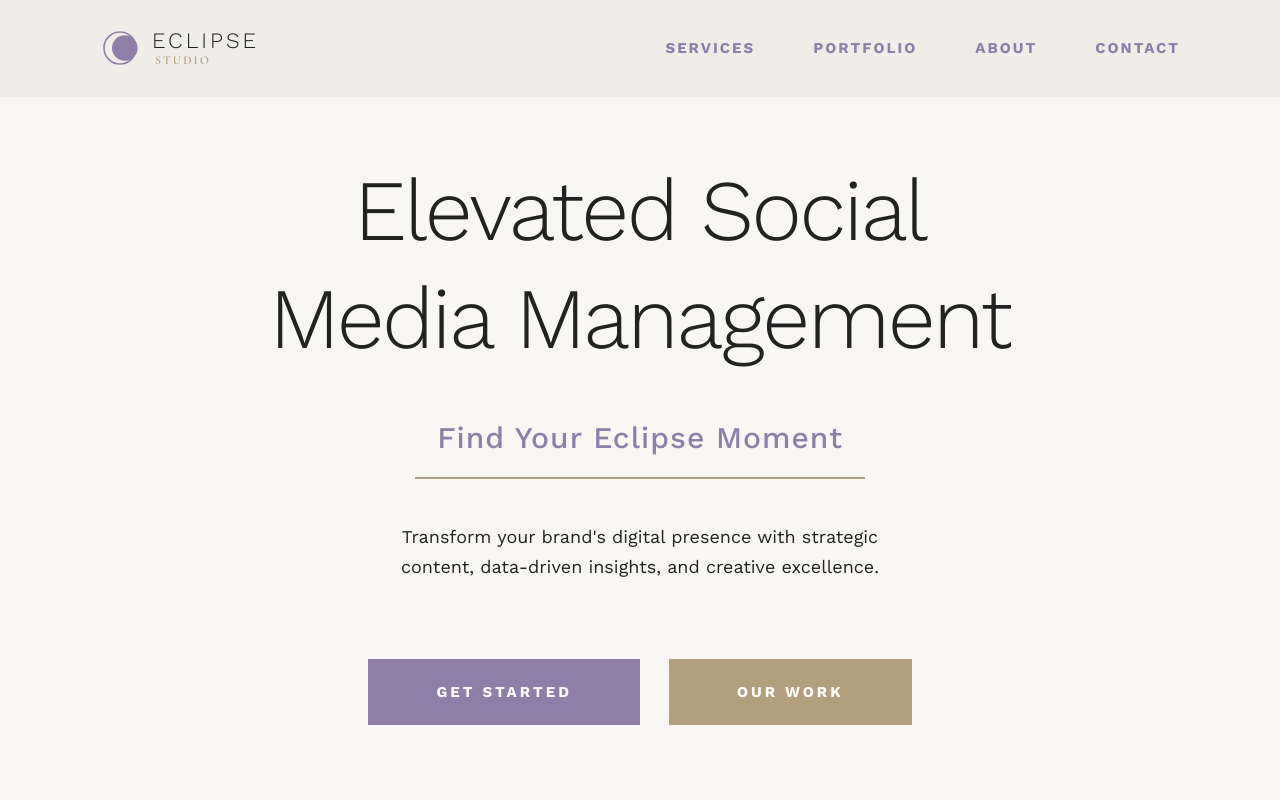
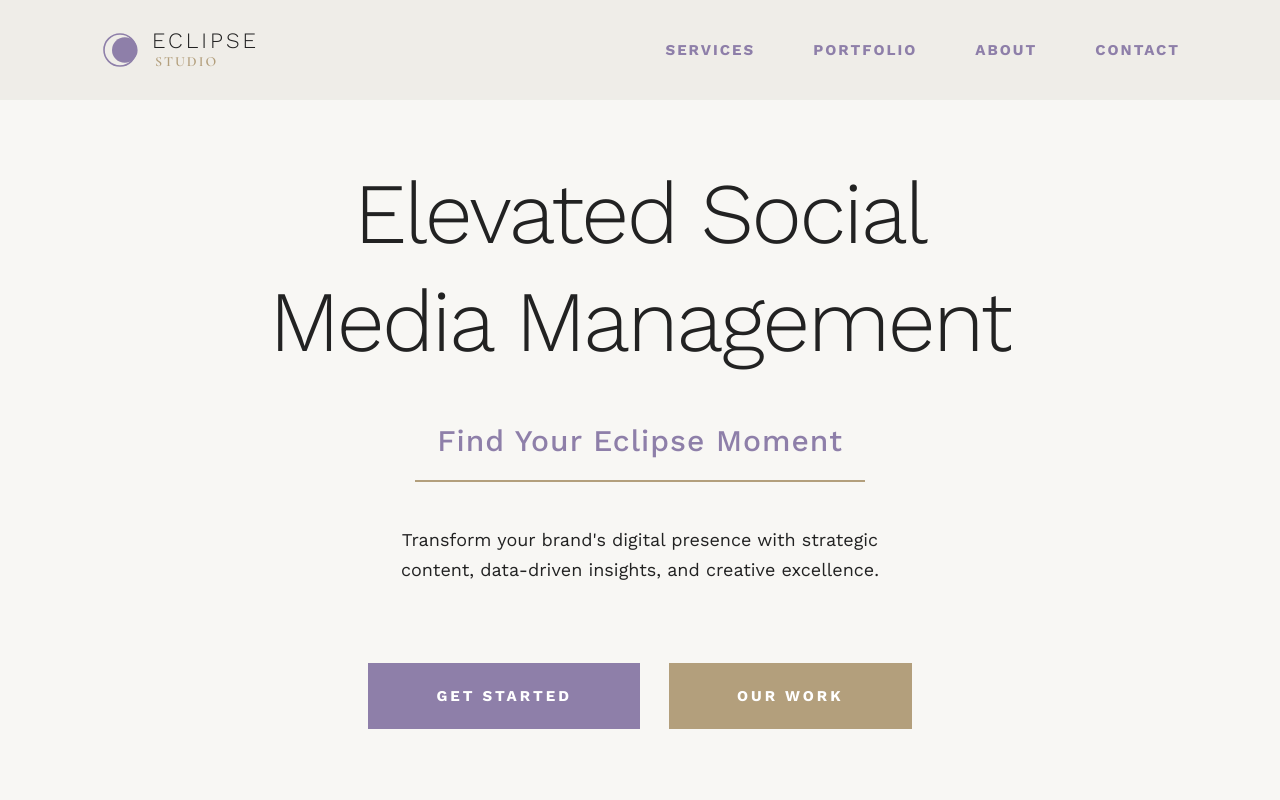
Before and after one commit to HamptonGolf/es-test-demo, a plain HTML site: page index.html in a window 1280 px wide. Shown: the top 800 px of the page. Drawn offline with nearby package versions, Linux system fonts and the light colour scheme.

Commit message:
Update style.css

```diff
--- a/style.css
+++ b/style.css
@@ -259,18 +259,18 @@ body {
     font-weight: var(--font-weight-light);
     letter-spacing: 3.0px;
     color: var(--color-text);
-    line-height: 1.1;
+    line-height: 1.2;
     margin: 0;
 }
 
 .logo-text p {
     font-family: var(--font-accent);
-    font-size: 12px;
+    font-size: 14px;
     color: var(--color-secondary);
     letter-spacing: 2px;
     font-weight: 600;
     font-style: normal;
-    line-height: 1.1;
+    line-height: 1.2;
     margin-left: 3px;
 }
 
```
